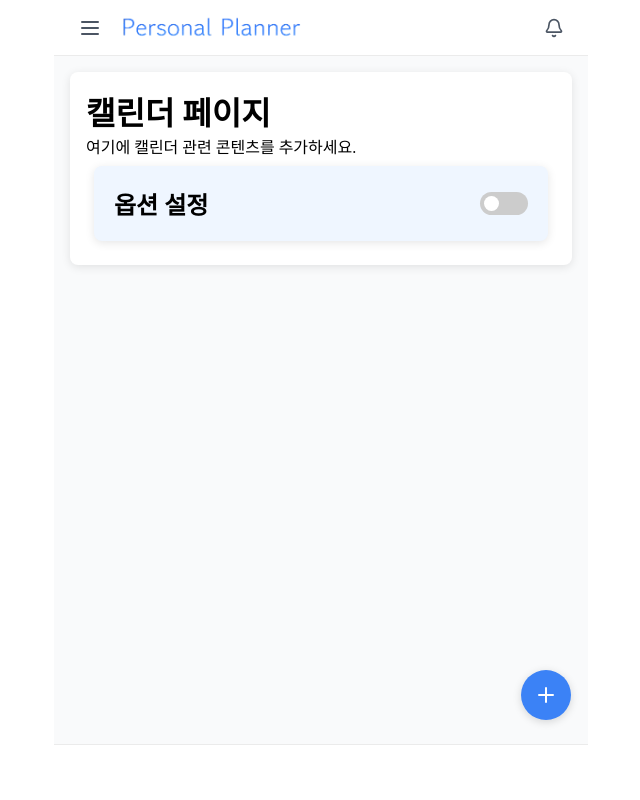
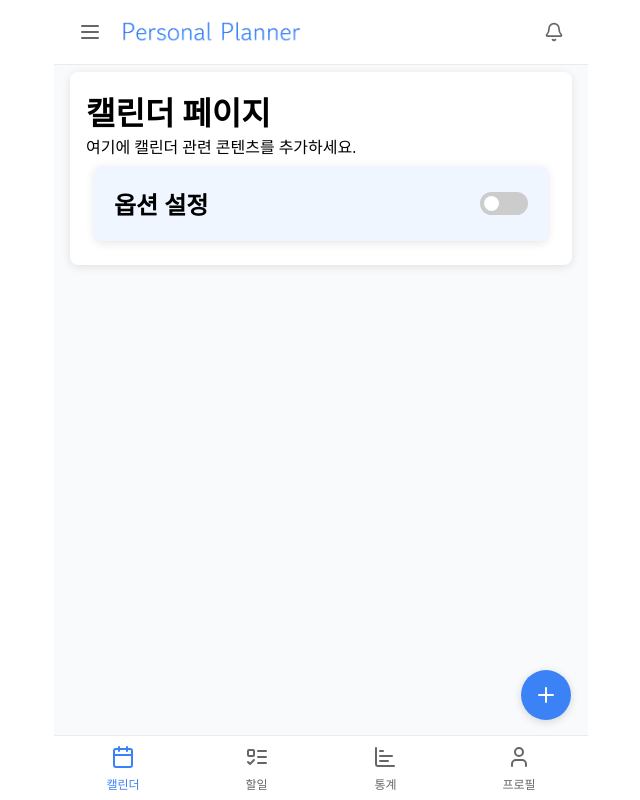
Before and after one commit to PG4-FinalProject/react-personal-planner, a React (Vite) app: page /calendar in a window 1280 px wide. Shown: the whole page, without its empty margins (319-959 px from the left). Built offline with nearby package versions, Linux system fonts and the light colour scheme.

Commit message:
refactor: 메인레이아웃에서 푸터에 아이콘 삽입 및 라우터 연결

```diff
--- a/src/components/common/LucideIcon.tsx
+++ b/src/components/common/LucideIcon.tsx
@@ -3,7 +3,6 @@ import React from 'react';
 
 export interface LucideIconProps {
   name: keyof typeof icons; // 아이콘 이름을 키로 하는 타입
-  color?: string; // 색상 타입 (string으로 변경)
   size?: number; // 아이콘 크기
   className?: string; // 추가적인 클래스 이름
   onClick?: () => void; // 클릭 이벤트 핸들러
@@ -11,7 +10,6 @@ export interface LucideIconProps {
 
 const LucideIcon = ({
   name,
-  color = '#666666', // 기본 색상을 직접 지정
   size = 16, // 기본 크기
   className = '', // 기본 클래스 이름
   onClick, // 클릭 이벤트 핸들러
@@ -20,7 +18,6 @@ const LucideIcon = ({
 
   return (
     <SelectLucideIcon
-      color={color} // 색상 설정
       size={size} // 크기 설정
       className={`${className} ${onClick ? 'cursor-pointer' : ''}`} // 클릭 이벤트가 있을 경우 포인터 스타일 추가
       onClick={onClick} // 클릭 이벤트 전달
--- a/src/components/layout/Footer.tsx
+++ b/src/components/layout/Footer.tsx
@@ -1,10 +1,11 @@
-import React from 'react';
+import React, { ReactNode } from 'react';
 import styled from 'styled-components';
 import { useLocation } from 'react-router-dom';
 import { palette } from '../../styles/palette';
 
 interface FooterProps {
   onPageChange: (path: string) => void;
+  children?: ReactNode; // children prop 추가
 }
 
 // 스타일 정의
@@ -15,7 +16,7 @@ const FooterWrapper = styled.footer`
   transform: translateX(-50%);
   width: 100%;
   max-width: 534px;
-  height: 56px;
+  height: 65px;
   background-color: ${palette.white};
   border-top: 1px solid #ebebeb;
   display: flex;
@@ -24,11 +25,11 @@ const FooterWrapper = styled.footer`
   z-index: 100;
 `;
 
-const Footer: React.FC<FooterProps> = () => {
+const Footer: React.FC<FooterProps> = ({ onPageChange, children }) => {
+  // children 추가
   return (
     <FooterWrapper>
-      {/* 레이아웃만 잡기 위해 내용은 비워둡니다. */}
-      {/* 필요한 경우 여기에 자식 컴포넌트를 추가할 수 있습니다. */}
+      {children} {/* children을 사용하여 외부에서 전달된 내용 표시 */}
     </FooterWrapper>
   );
 };
--- a/src/components/layout/Header.tsx
+++ b/src/components/layout/Header.tsx
@@ -8,7 +8,7 @@ const HeaderWrapper = styled.header`
   transform: translateX(-50%);
   width: 100%;
   max-width: 534px;
-  height: 56px;
+  height: 65px;
   background-color: #ffffff; /* 배경색을 직접 지정 */
   border-bottom: 1px solid #ebebeb;
   display: flex;
--- a/src/components/layout/MainLayout.tsx
+++ b/src/components/layout/MainLayout.tsx
@@ -1,15 +1,22 @@
 import React, { ReactNode } from 'react';
 import { useNavigate } from 'react-router-dom';
 import styled from 'styled-components';
+import { palette } from '../../styles/palette';
 import Header from './Header';
 import Footer from './Footer';
 import Content from './Content';
 import { PlusButton } from '../common/PlusBtn';
-import LucideIcon from '../common/LucideIcon';
+import LucideIcon, { type LucideIconProps } from '../common/LucideIcon';
 import Logo from '../common/Logo';
 
 interface MainLayoutProps {
   children: ReactNode;
+}
+
+interface NavItem {
+  path: string;
+  icon: LucideIconProps['name'];
+  label: string;
 }
 
 const LayoutWrapper = styled.div`
@@ -50,8 +57,37 @@ const FloatingButtonWrapper = styled.div`
   }
 `;
 
+const FooterIconButton = styled.button<{ isActive: boolean }>`
+  background: none;
+  border: none;
+  padding: 8px;
+  display: flex;
+  flex-direction: column;
+  align-items: center;
+  gap: 4px;
+  cursor: pointer;
+  color: ${({ isActive }) =>
+    isActive ? palette.blue : '#666666'}; /* 활성화된 색상 */
+  font-size: 12px;
+
+  &:hover {
+    color: ${palette.blue}; /* 호버 시 텍스트 색상 변경 */
+
+    /* 호버 시 아이콘 색상 변경 */
+    svg {
+      color: ${palette.blue}; /* 아이콘 색상 변경 */
+    }
+  }
+`;
+
+const IconLabel = styled.span`
+  margin-top: 2px;
+  font-size: 12px;
+`;
+
 const MainLayout = ({ children }: MainLayoutProps) => {
   const navigate = useNavigate();
+  const currentPath = window.location.pathname; // 현재 경로 가져오기
 
   const handlePageChange = (path: string) => {
     navigate(path);
@@ -69,26 +105,46 @@ const MainLayout = ({ children }: MainLayoutProps) => {
     <>
       <HeaderLeft>
         <HeaderButton onClick={handleMenuClick} aria-label="메뉴 열기">
-          <LucideIcon name="Menu" size={24} color="#4B5563" />
+          <LucideIcon name="Menu" size={24} />
         </HeaderButton>
         <Logo height="24px" />
       </HeaderLeft>
       <HeaderButton onClick={handleNotificationClick} aria-label="알림 보기">
-        <LucideIcon name="Bell" size={20} color="#4B5563" />
+        <LucideIcon name="Bell" size={20} />
       </HeaderButton>
+    </>
+  );
+
+  const navItems: NavItem[] = [
+    { path: '/calendar', icon: 'Calendar', label: '캘린더' },
+    { path: '/plans', icon: 'ListTodo', label: '할일' },
+    { path: '/statistics', icon: 'ChartBar', label: '통계' },
+    { path: '/users', icon: 'User', label: '프로필' },
+  ];
+
+  const footerContent = (
+    <>
+      {navItems.map(({ path, icon, label }) => (
+        <FooterIconButton
+          key={path}
+          onClick={() => handlePageChange(path)}
+          isActive={currentPath === path} // 현재 경로와 비교하여 활성화 상태 결정
+        >
+          <LucideIcon name={icon} size={24} /> {/* 색상 prop 제거 */}
+          <IconLabel>{label}</IconLabel>
+        </FooterIconButton>
+      ))}
     </>
   );
 
   return (
     <LayoutWrapper>
       <Header>{headerContent}</Header>
-      <Content>
-        {children}
-        <FloatingButtonWrapper>
-          <PlusButton onClick={() => navigate('/plans/create')} />
-        </FloatingButtonWrapper>
-      </Content>
-      <Footer onPageChange={handlePageChange} />
+      <Content>{children}</Content>
+      <FloatingButtonWrapper>
+        <PlusButton onClick={() => navigate('/plans/create')} />
+      </FloatingButtonWrapper>
+      <Footer onPageChange={handlePageChange}>{footerContent}</Footer>
     </LayoutWrapper>
   );
 };
--- a/src/index.css
+++ b/src/index.css
@@ -10,4 +10,5 @@ body {
   width: 100%;
   max-width: 100vw;
   overflow-x: hidden;
+  background-color: white;
 }
```
